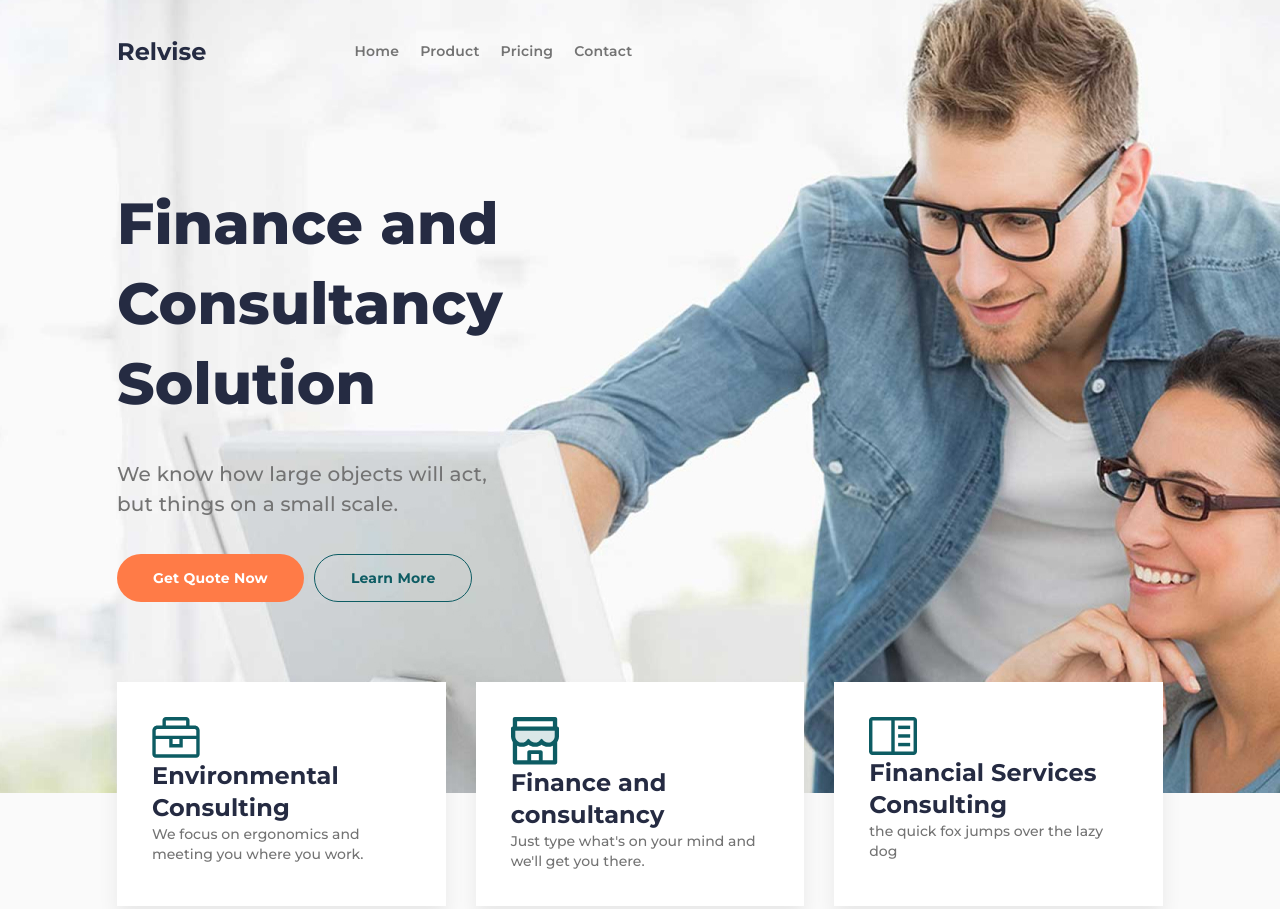
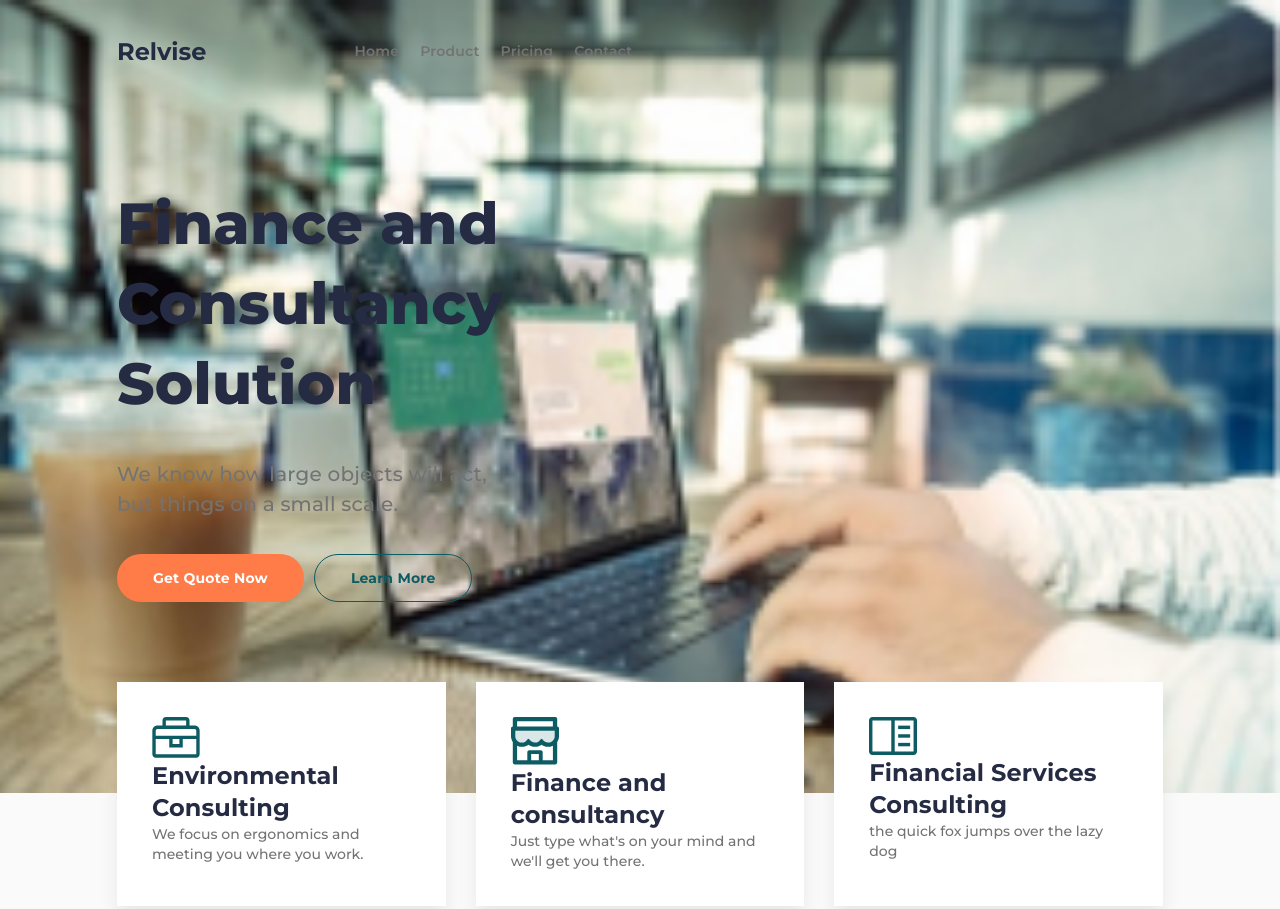
Before and after one commit to Dmitriy1812/6-Relvise, a plain HTML site: page index.html in a window 1280 px wide. Shown: the top 909 px of the page. Drawn offline with Linux system fonts and the light colour scheme.

Commit message:
Update index.html

```diff
--- a/index.html
+++ b/index.html
@@ -55,7 +55,7 @@
             </div>
           </div>
           <div class="main-block__image _ibg">
-            <img src="img/mainblock/cover.jpg" alt="cover" />
+            <img src="/cover.jpg" alt="cover" />
           </div>
         </div>
 
```
